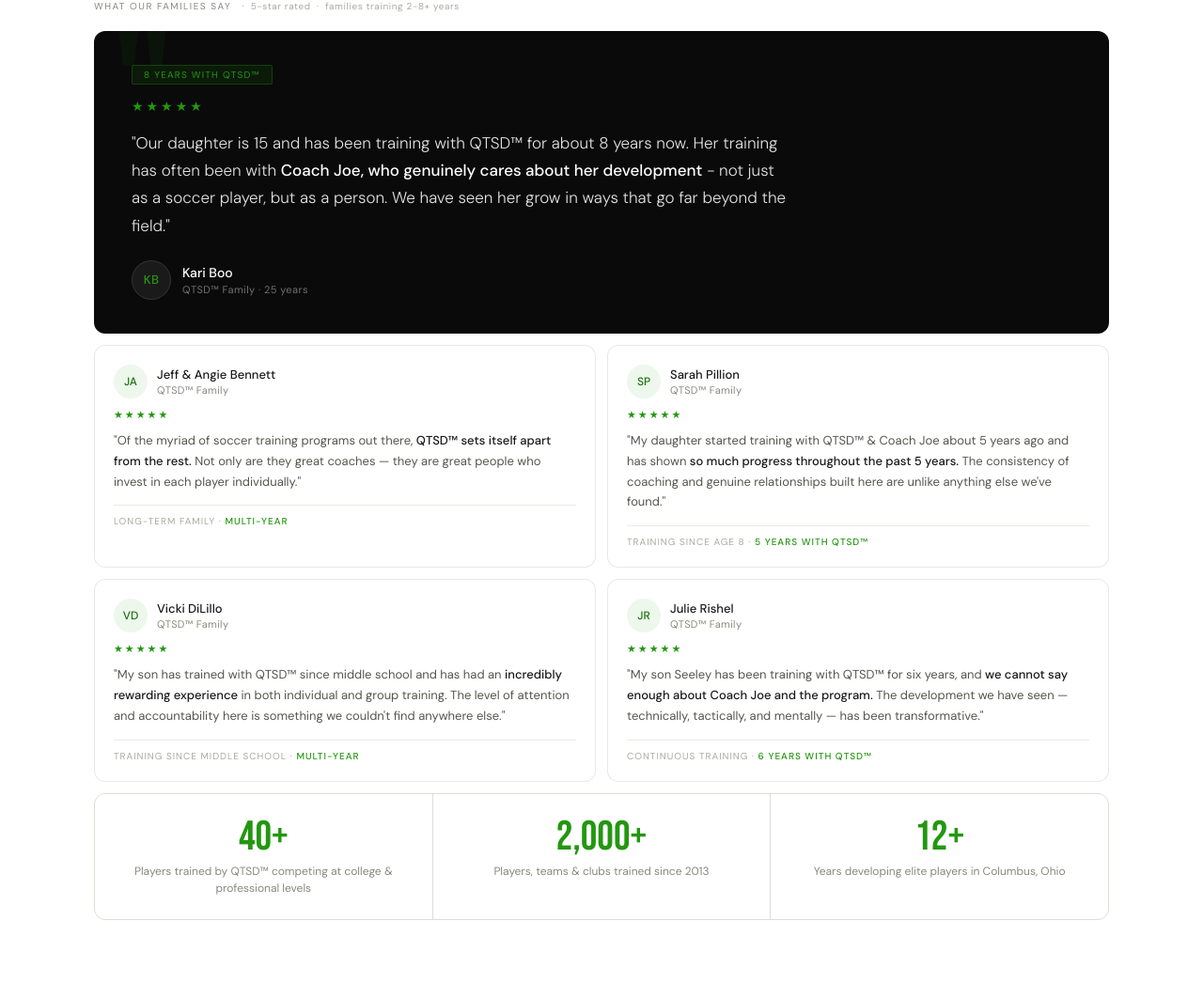
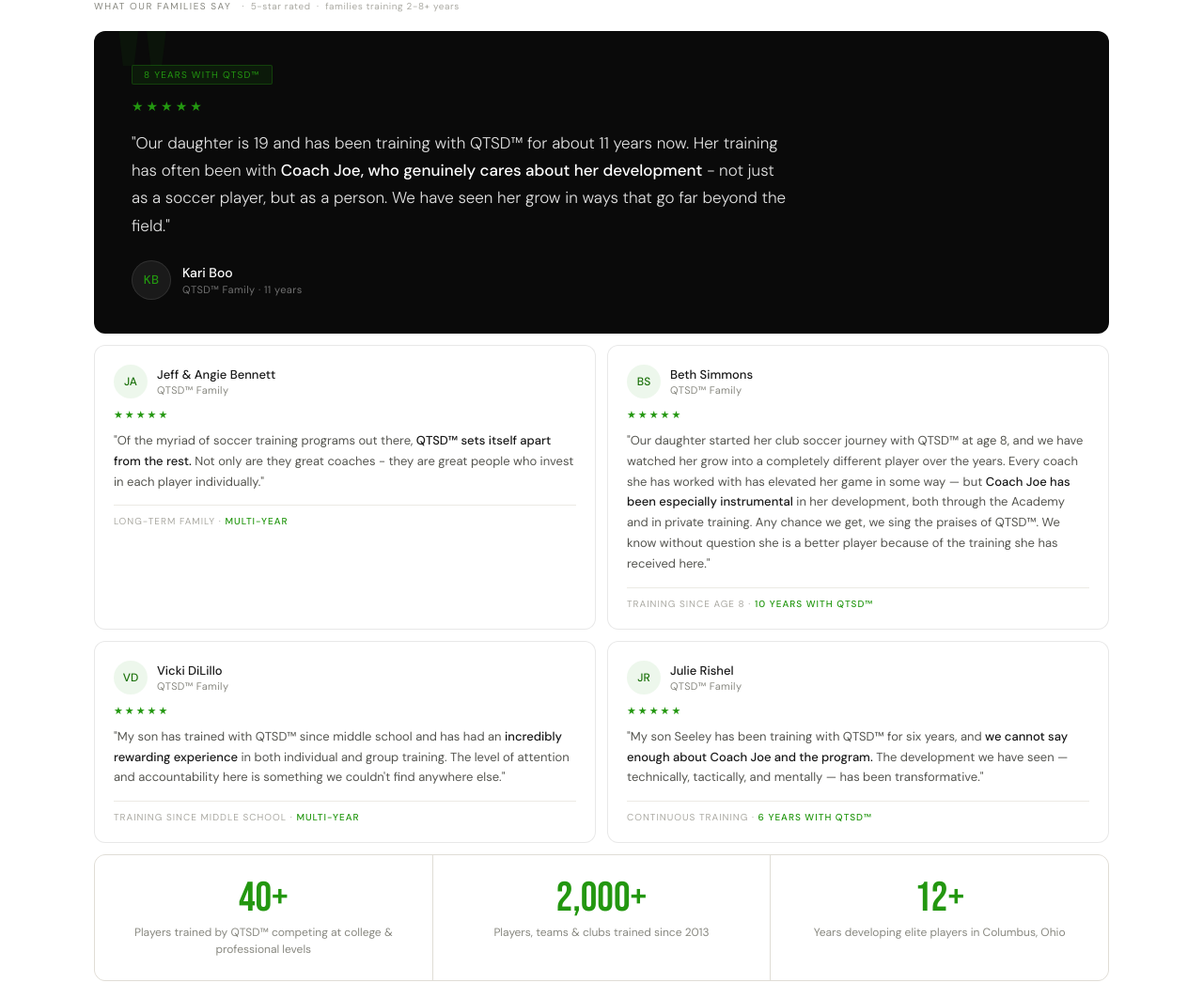
Before and after one commit to Soccerguyo15/QTSD-Testimonial, a plain HTML site: page index.html in a window 1280 px wide. Shown: the whole page at 94% size. Before the commit the page ends 1011 px from the top, so only its background shows below. Drawn offline with Linux system fonts and the light colour scheme.

Commit message:
Update index.html

```diff
--- a/index.html
+++ b/index.html
@@ -273,12 +273,12 @@
     <div class="fq-bg-char">"</div>
     <div class="fq-tenure-badge">8 years with QTSD™</div>
     <div class="fq-stars">★★★★★</div>
-    <p class="fq-text">"Our daughter is 15 and has been training with QTSD™ for about 8 years now. Her training has often been with <strong>Coach Joe, who genuinely cares about her development</strong> - not just as a soccer player, but as a person. We have seen her grow in ways that go far beyond the field."</p>
+    <p class="fq-text">"Our daughter is 19 and has been training with QTSD™ for about 11 years now. Her training has often been with <strong>Coach Joe, who genuinely cares about her development</strong> - not just as a soccer player, but as a person. We have seen her grow in ways that go far beyond the field."</p>
     <div class="fq-meta">
       <div class="fq-avatar">KB</div>
       <div>
         <div class="fq-name">Kari Boo</div>
-        <div class="fq-detail">QTSD™ Family · 25 years</div>
+        <div class="fq-detail">QTSD™ Family · 11 years</div>
       </div>
     </div>
   </div>
@@ -294,21 +294,21 @@
         </div>
       </div>
       <div class="qc-stars">★★★★★</div>
-      <p class="qc-text">"Of the myriad of soccer training programs out there, <strong>QTSD™ sets itself apart from the rest.</strong> Not only are they great coaches — they are great people who invest in each player individually."</p>
+      <p class="qc-text">"Of the myriad of soccer training programs out there, <strong>QTSD™ sets itself apart from the rest.</strong> Not only are they great coaches - they are great people who invest in each player individually."</p>
       <span class="qc-tenure">Long-term family · <span>Multi-year</span></span>
     </div>
 
     <div class="quote-card">
       <div class="qc-header">
-        <div class="qc-avatar">SP</div>
+        <div class="qc-avatar">BS</div>
         <div>
-          <div class="qc-name">Sarah Pillion</div>
+          <div class="qc-name">Beth Simmons</div>
           <div class="qc-detail">QTSD™ Family</div>
         </div>
       </div>
       <div class="qc-stars">★★★★★</div>
-      <p class="qc-text">"My daughter started training with QTSD™ & Coach Joe about 5 years ago and has shown <strong>so much progress throughout the past 5 years.</strong> The consistency of coaching and genuine relationships built here are unlike anything else we've found."</p>
-      <span class="qc-tenure">Training since age 8 · <span>5 years with QTSD™</span></span>
+      <p class="qc-text">"Our daughter started her club soccer journey with QTSD™ at age 8, and we have watched her grow into a completely different player over the years. Every coach she has worked with has elevated her game in some way — but <strong>Coach Joe has been especially instrumental</strong> in her development, both through the Academy and in private training. Any chance we get, we sing the praises of QTSD™. We know without question she is a better player because of the training she has received here."</p>
+      <span class="qc-tenure">Training since age 8 · <span>10 years with QTSD™</span></span>
     </div>
 
     <div class="quote-card">
```
